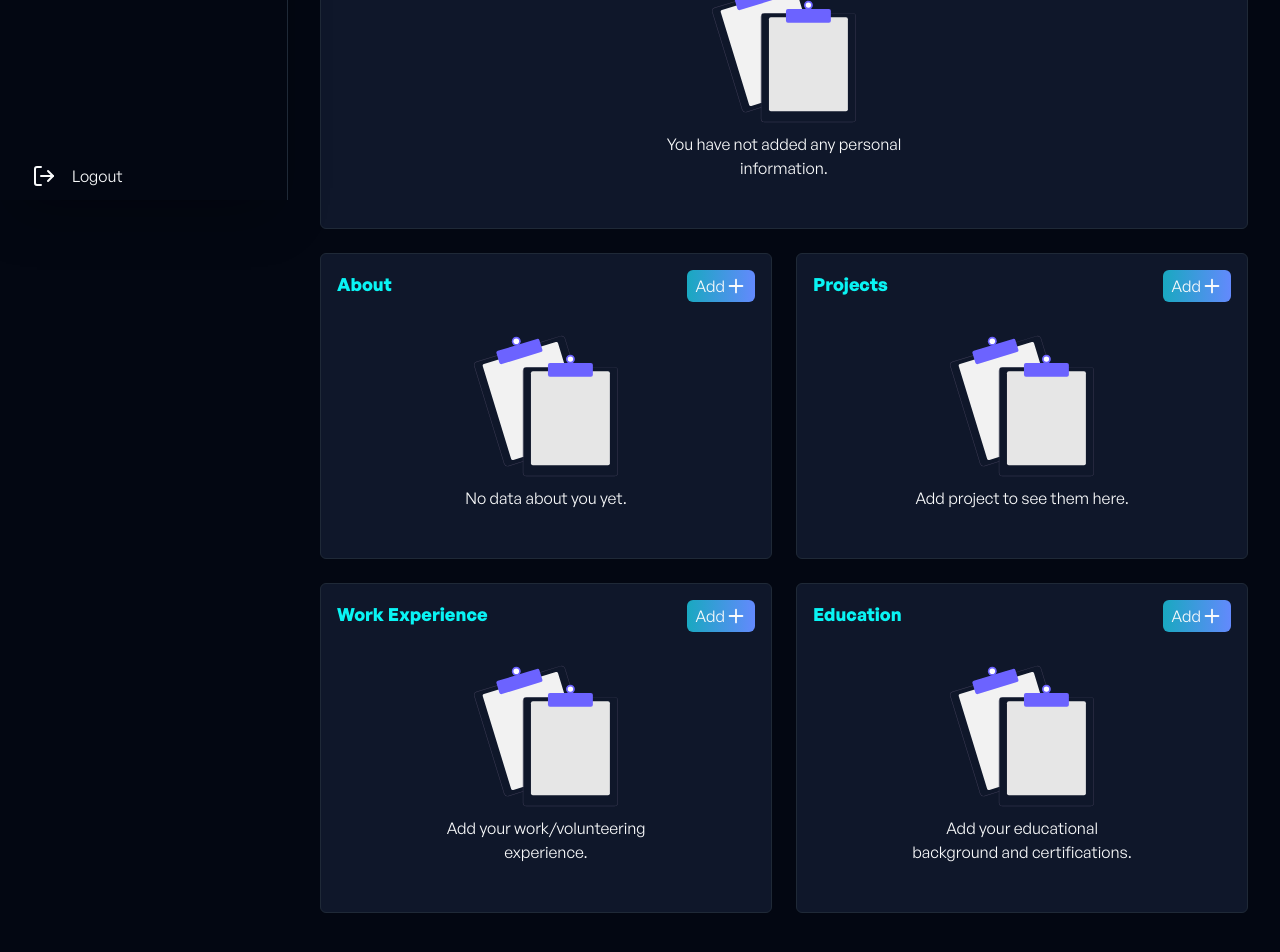
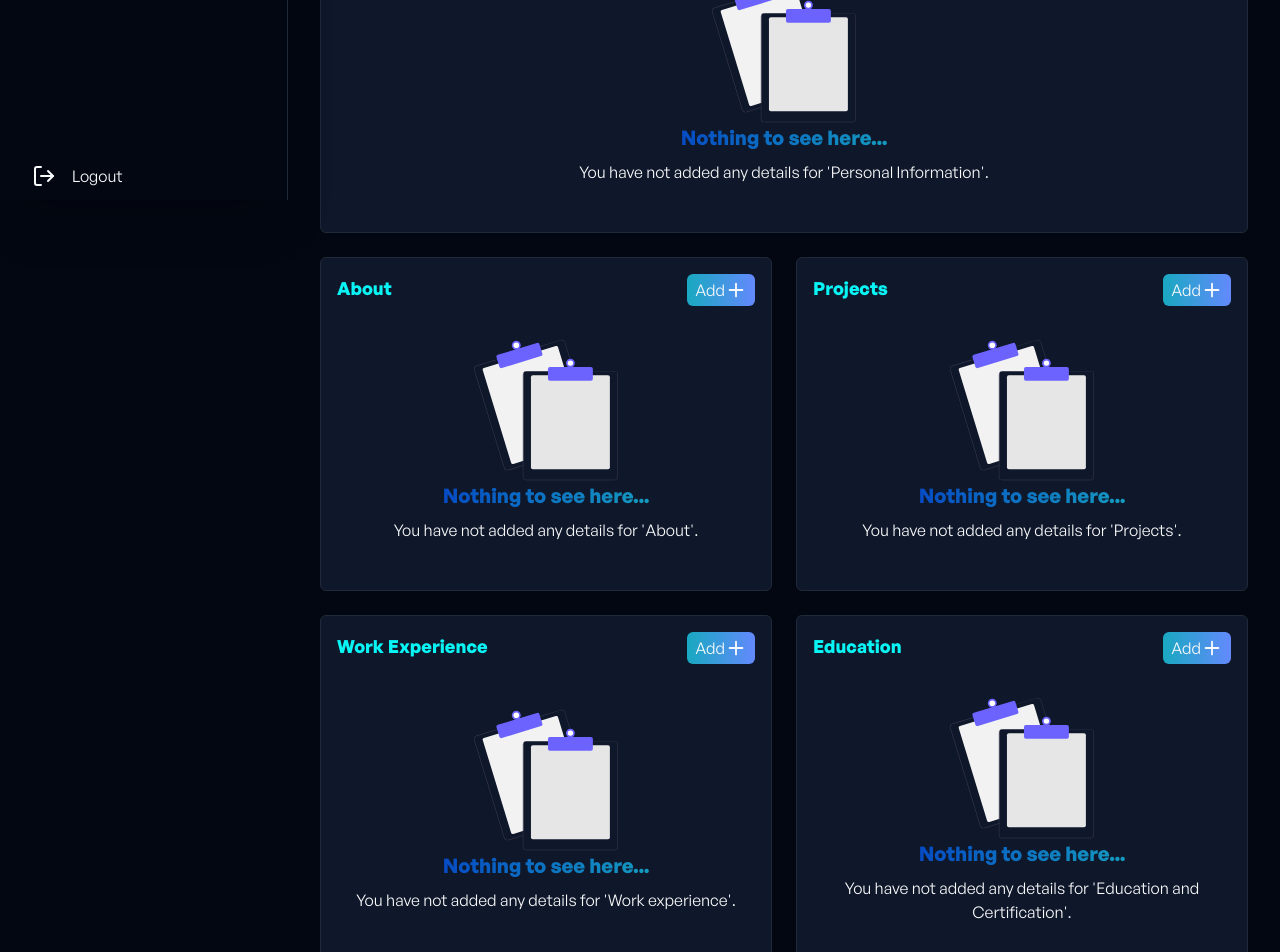
Before and after one commit to Daniel-Ezekiel/byop, a Next.js app: page /1/dashboard in a window 1280 px wide. Shown: the part 600-1552 px from the top of the page. Built offline with nearby package versions, Linux system fonts and the light colour scheme.

Commit message:
feat: other dashboard pages setup for no-information state

```diff
--- a/src/app/[authUser]/about/page.tsx
+++ b/src/app/[authUser]/about/page.tsx
@@ -1,11 +1,14 @@
+import Template from "@/app/_components/dashboard/Template";
 import MainLayout from "@/app/_layouts/MainLayout";
 
 function page() {
   return (
     <MainLayout isDashboardPage={true}>
-      <section>
-        <h1>About</h1>
-      </section>
+      <Template
+        title='About'
+        tagline='Share more details about you for your portfolio.'
+        hasInfo={false}
+      ></Template>
     </MainLayout>
   );
 }
--- a/src/app/[authUser]/dashboard/page.tsx
+++ b/src/app/[authUser]/dashboard/page.tsx
@@ -2,9 +2,9 @@ import CategoryModal from "@/app/_components/dashboard/CategoryModal";
 import MainLayout from "@/app/_layouts/MainLayout";
 import Image from "next/image";
 import ImgBuildPortfolio from "@/assets/build-portfolio.svg";
-import NoDataImg from "@/assets/no-data.svg";
 import Link from "next/link";
 import { PlusIcon } from "lucide-react";
+import NoDetails from "@/app/_components/dashboard/NoDetails";
 
 function Dashboard() {
   return (
@@ -48,16 +48,7 @@ function Dashboard() {
           </Link>
 
           <div className='col-span-full my-8 flex flex-col items-center justify-center gap-2'>
-            <div className='flex flex-col items-center justify-center text-center'>
-              <Image
-                className='w-36 h-36'
-                src={NoDataImg}
-                alt='Nothing to see here'
-              />
-              <p className='w-60 mt-2'>
-                You have not added any personal information.
-              </p>
-            </div>
+            <NoDetails tag='Personal Information' />
           </div>
         </div>
 
@@ -74,14 +65,7 @@ function Dashboard() {
           </Link>
 
           <div className='col-span-full my-8 flex flex-col items-center justify-center gap-2'>
-            <div className='flex flex-col items-center justify-center text-center'>
-              <Image
-                className='w-36 h-36'
-                src={NoDataImg}
-                alt='Nothing to see here'
-              />
-              <p className='w-60 mt-2'>No data about you yet.</p>
-            </div>
+            <NoDetails tag='About' />
           </div>
         </div>
 
@@ -98,14 +82,7 @@ function Dashboard() {
           </Link>
 
           <div className='col-span-full my-8 flex flex-col items-center justify-center gap-2'>
-            <div className='flex flex-col items-center justify-center text-center'>
-              <Image
-                className='w-36 h-36'
-                src={NoDataImg}
-                alt='Nothing to see here'
-              />
-              <p className='w-60 mt-2'>Add project to see them here.</p>
-            </div>
+            <NoDetails tag='Projects' />
           </div>
         </div>
 
@@ -122,16 +99,7 @@ function Dashboard() {
           </Link>
 
           <div className='col-span-full my-8 flex flex-col items-center justify-center gap-2'>
-            <div className='flex flex-col items-center justify-center text-center'>
-              <Image
-                className='w-36 h-36'
-                src={NoDataImg}
-                alt='Nothing to see here'
-              />
-              <p className='w-60 mt-2'>
-                Add your work/volunteering experience.
-              </p>
-            </div>
+            <NoDetails tag='Work experience' />
           </div>
         </div>
 
@@ -148,16 +116,7 @@ function Dashboard() {
           </Link>
 
           <div className='col-span-full my-8 flex flex-col items-center justify-center gap-2'>
-            <div className='flex flex-col items-center justify-center text-center'>
-              <Image
-                className='w-36 h-36'
-                src={NoDataImg}
-                alt='Nothing to see here'
-              />
-              <p className='w-60 mt-2'>
-                Add your educational background and certifications.
-              </p>
-            </div>
+            <NoDetails tag='Education and Certification' />
           </div>
         </div>
       </section>
--- a/src/app/[authUser]/education-and-certification/page.tsx
+++ b/src/app/[authUser]/education-and-certification/page.tsx
@@ -1,11 +1,14 @@
+import Template from "@/app/_components/dashboard/Template";
 import MainLayout from "@/app/_layouts/MainLayout";
 
 function page() {
   return (
     <MainLayout isDashboardPage={true}>
-      <section>
-        <h1>Education and Certification</h1>
-      </section>
+      <Template
+        title='About'
+        tagline='Showcase your education and certifications on your portfolio.'
+        hasInfo={false}
+      ></Template>
     </MainLayout>
   );
 }
--- a/src/app/[authUser]/personal-information/page.tsx
+++ b/src/app/[authUser]/personal-information/page.tsx
@@ -1,11 +1,14 @@
 import MainLayout from "@/app/_layouts/MainLayout";
+import Template from "@/app/_components/dashboard/Template";
 
 function page() {
   return (
     <MainLayout isDashboardPage={true}>
-      <section>
-        <h1>Personal Information</h1>
-      </section>
+      <Template
+        title='Personal Information'
+        tagline='Add the personal information needed to build your portfolio.'
+        hasInfo={false}
+      ></Template>
     </MainLayout>
   );
 }
--- a/src/app/[authUser]/projects/page.tsx
+++ b/src/app/[authUser]/projects/page.tsx
@@ -1,11 +1,14 @@
+import Template from "@/app/_components/dashboard/Template";
 import MainLayout from "@/app/_layouts/MainLayout";
 
 function page() {
   return (
     <MainLayout isDashboardPage={true}>
-      <section>
-        <h1>Projects</h1>
-      </section>
+      <Template
+        title='Projects'
+        tagline='Showcase your exciting projects on your portfolio.'
+        hasInfo={false}
+      ></Template>
     </MainLayout>
   );
 }
--- a/src/app/[authUser]/work-experience/page.tsx
+++ b/src/app/[authUser]/work-experience/page.tsx
@@ -1,11 +1,14 @@
+import Template from "@/app/_components/dashboard/Template";
 import MainLayout from "@/app/_layouts/MainLayout";
 
 function page() {
   return (
     <MainLayout isDashboardPage={true}>
-      <section>
-        <h1>Work Experience</h1>
-      </section>
+      <Template
+        title='Work Experience'
+        tagline='Share details about your previous experience on the job.'
+        hasInfo={false}
+      ></Template>
     </MainLayout>
   );
 }
--- /dev/null
+++ b/src/app/_components/dashboard/NoDetails.jsx
@@ -0,0 +1,18 @@
+import Image from "next/image";
+import NoDataImg from "@/assets/no-data.svg";
+
+function NoData({ tag }) {
+  return (
+    <div className='flex flex-col items-center justify-center text-center'>
+      <Image className='w-36 h-36' src={NoDataImg} alt='Nothing to see here' />
+      <span className='bg-gradient-linear-300 bg-clip-text text-transparent font-[family-name:var(--font-general-sans-bold)] text-xl'>
+        Nothing to see here...
+      </span>
+      <p className='mt-2'>
+        You have not added any details for &apos;{tag}&apos;.
+      </p>
+    </div>
+  );
+}
+
+export default NoData;
--- /dev/null
+++ b/src/app/_components/dashboard/Template.tsx
@@ -0,0 +1,36 @@
+import NoDetails from "@/app/_components/dashboard/NoDetails";
+
+function Template({
+  title,
+  tagline,
+  hasInfo,
+  children,
+}: {
+  title: string;
+  tagline: string;
+  hasInfo: boolean;
+  children?: React.ReactNode;
+}) {
+  return (
+    <section className='w-full py-4'>
+      <div>
+        <h1 className='text-3xl font-[family-name:var(--font-general-sans-bold)] bg-gradient-linear-100 bg-clip-text text-transparent'>
+          {title}
+        </h1>
+        <p>{tagline}</p>
+      </div>
+
+      <>
+        {hasInfo ? (
+          children
+        ) : (
+          <div className='mt-8'>
+            <NoDetails tag={title} />
+          </div>
+        )}
+      </>
+    </section>
+  );
+}
+
+export default Template;
```
